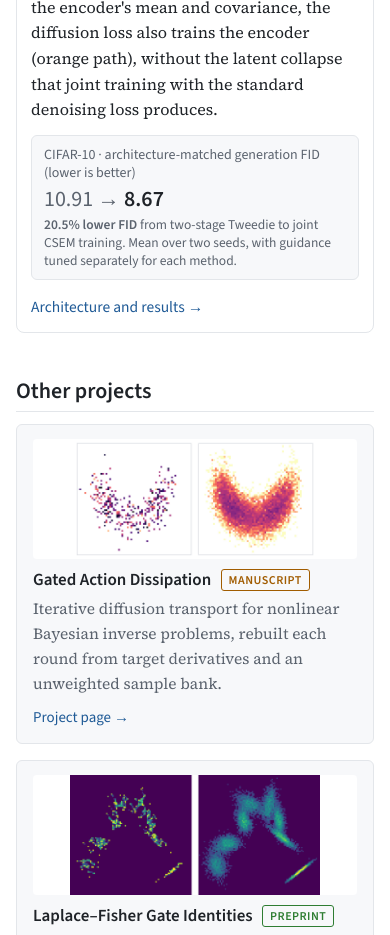
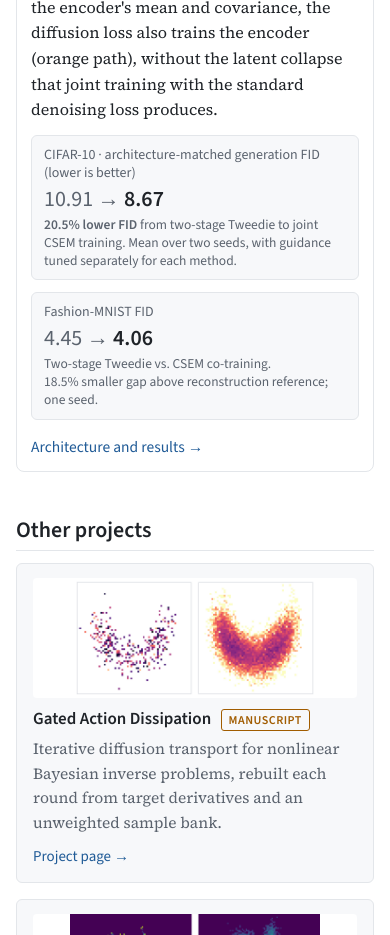
Before and after one commit to alduston/alduston.github.io, a plain HTML site: page index.html in a window 390 px wide. Shown: the part 1540-2475 px from the top of the page. Drawn offline with nearby package versions, Linux system fonts and the light colour scheme.

Commit message:
Add files via upload

```diff
--- a/assets/style.css
+++ b/assets/style.css
@@ -76,6 +76,7 @@ p { margin: 0 0 14px; }
 /* stat tiles: label, value, context */
 .stats { display: grid; grid-template-columns: repeat(3, 1fr); gap: 12px; margin: 4px 0 14px; }
 .stats.single { grid-template-columns: 1fr; }
+.stats.two { grid-template-columns: repeat(2, minmax(0, 1fr)); }
 .stat { background: var(--card); border: 1px solid var(--rule); border-radius: 6px; padding: 10px 12px; }
 .stat .label { font: 14px/1.3 var(--sans); color: var(--muted); }
 .stat .value { font: 600 22px/1.25 var(--sans); color: var(--text); margin: 3px 0 2px; }
@@ -196,7 +197,7 @@ pre {
   .wrap { padding: 0 16px; }
   .intro { flex-direction: column; gap: 18px; }
   .intro img.portrait { width: 140px; height: 140px; }
-  .cards, .cards.three, .fig-row, .stats { grid-template-columns: 1fr; }
+  .cards, .cards.three, .fig-row, .stats, .stats.two { grid-template-columns: 1fr; }
   .feature { padding: 14px 14px 12px; }
   .pub { flex-direction: column; gap: 8px; }
   .pub img { width: 100%; height: 140px; }
--- a/index.html
+++ b/index.html
@@ -94,12 +94,18 @@
       also trains the encoder (orange path), without the latent collapse that joint training with the
       standard denoising loss produces.
     </p>
-    <!-- Same two-seed, architecture-matched CIFAR-10 comparison as research.html#csem. -->
-    <div class="stats single">
+    <!-- Same two-seed, architecture-matched CIFAR-10 comparison as research.html#csem;
+         Fashion-MNIST retains the preliminary seed-42 comparison. -->
+    <div class="stats two">
       <div class="stat">
         <div class="label">CIFAR-10 · architecture-matched generation FID (lower is better)</div>
         <div class="value"><span class="from">10.91 →</span> 8.67</div>
         <div class="ctx"><b>20.5% lower FID</b> from two-stage Tweedie to joint CSEM training. Mean over two seeds, with guidance tuned separately for each method.</div>
+      </div>
+      <div class="stat">
+        <div class="label">Fashion-MNIST FID</div>
+        <div class="value"><span class="from">4.45 →</span> 4.06</div>
+        <div class="ctx">Two-stage Tweedie vs. CSEM co-training.<br>18.5% smaller gap above reconstruction reference; one seed.</div>
       </div>
     </div>
     <a class="more" href="research.html#csem">Architecture and results →</a>
```
Also changed, not shown: 1 other file.
